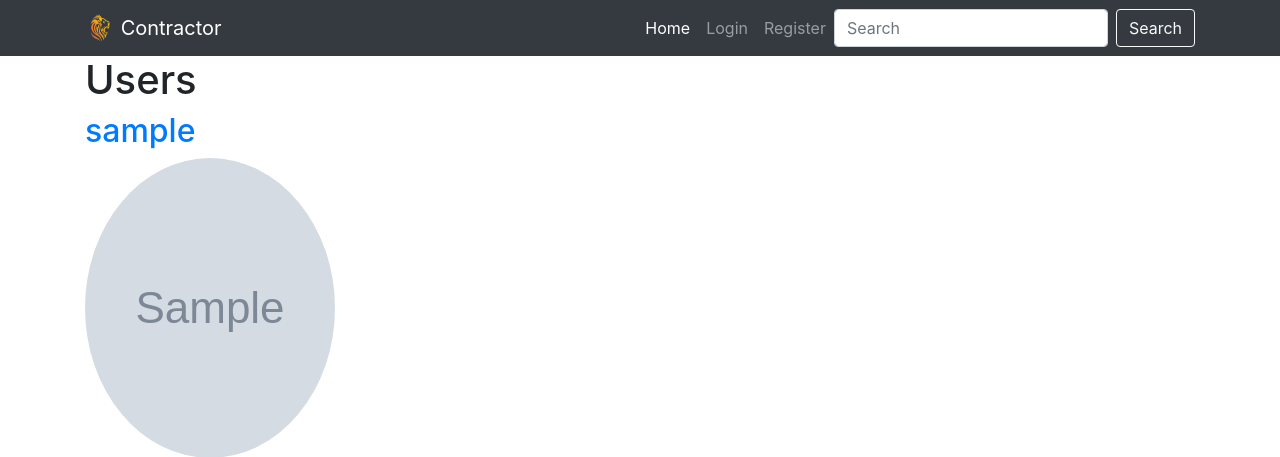
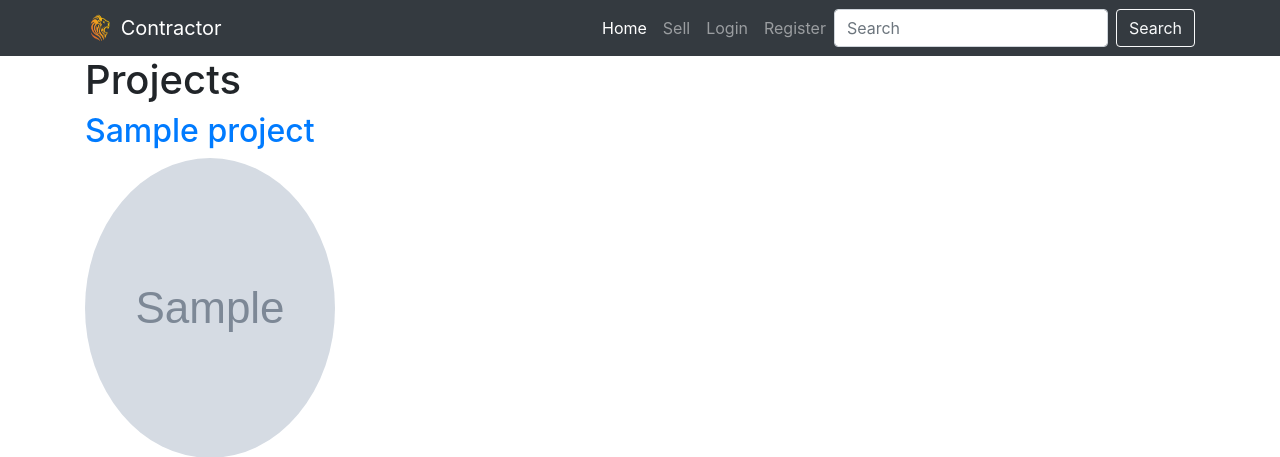
Before and after one commit to SamuelFolledo/Contractor, a Flask app: page / in a window 1280 px wide. Shown: the top 457 px of the page. Run offline with Flask 2, Linux system fonts and the light colour scheme; grey boxes marked "Sample" are stand-in pictures; a database or web service that is not in the repository returns one stand-in record (values such as "Sample title"); some libraries are stand-ins or nearby versions.

Commit message:
[big update] users have been updated to projects instead to correctly display the right information. [add] added a way to register which is still incomplete

```diff
--- a/app.py
+++ b/app.py
@@ -10,62 +10,85 @@ host = os.environ.get('MONGODB_URI', 'mongodb://localhost:27017/Contractor')
 client = MongoClient(host = f'{host}?retryWrites=false')
 db = client.get_default_database()
 users = db.users
+projects = db.projects
 
-current_user = {"username":"", "_id":""}
+current_user = {"_id":"", "username":""}
 
 @app.route('/')
-def users_index():
-    return render_template('users_index.html', current_user = current_user, users = users.find())
+def projects_index():
+    return render_template('projects_index.html', current_user = current_user, projects = projects.find())
 
-@app.route('/users/new') #NEW
-def users_new():
-    return render_template('users_new.html', current_user = current_user, user = {}, title = 'New User')
+########################################### USERS ###########################################
+@app.route('/user/new') #USER NEW
+def user_register():
+    return render_template('user_register.html', current_user = {}, title = 'New User')
 
-@app.route('/users', methods=['POST']) #SUBMIT
-def users_submit():
+@app.route('/user', methods=['POST']) #USER SUBMIT
+def user_submit():
     user = {
-        'user_name': request.form.get('user_name'),
-        'user_description': request.form.get('user_description'),
-        'user_rating': int(request.form.get('user_rating')),
-        'user_image': request.form.get('user_image'),
-        'user_linkedin': request.form.get('user_linkedin'),
-        'user_facebook': request.form.get('user_facebook'),
-        'user_github': request.form.get('user_github')
+        'user_username': request.form.get('user_username'),
+        'user_first_name': request.form.get('user_first_name'),
+        'user_last_name': request.form.get('user_last_name'),
+        'user_password': request.form.get('user_password'),
+        'user_confirm_password': request.form.get('user_confirm_password')
     }
     user_id = users.insert_one(user).inserted_id
-    return redirect(url_for('users_show', current_user = current_user, user_id = user_id))
+    current_user= {"_id":user_id, "username":user["user_username"]}
+    return redirect(url_for('projects_show', current_user = current_user, user_id = user_id))
 
-@app.route('/users/<user_id>') #SHOW
-def users_show(user_id):
-    user = users.find_one({'_id': ObjectId(user_id)})
-    return render_template('users_show.html', current_user = current_user, user = user)
 
-@app.route('/users/<user_id>/edit') #EDIT
-def users_edit(user_id):
-    user = users.find_one({'_id': ObjectId(user_id)})
-    return render_template('users_edit.html', current_user = current_user, user=user, title = 'Edit User')
 
-@app.route('/users/<user_id>', methods=['POST']) #Submit the UPDATED user
-def users_update(user_id):
-    updated_user = {
-        'user_name': request.form.get('user_name'),
-        'user_description': request.form.get('user_description'),
+
+########################################### PROJECTS ###########################################
+@app.route('/projects/new') #NEW
+def projects_new():
+    return render_template('projects_new.html', current_user = current_user, project = {}, title = 'New Project')
+
+@app.route('/projects', methods=['POST']) #SUBMIT
+def projects_submit():
+    project = {
+        'project_name': request.form.get('project_name'),
+        'project_description': request.form.get('project_description'),
+        'project_rating': int(request.form.get('project_rating')),
+        'project_image': request.form.get('project_image'),
+        'project_linkedin': request.form.get('project_linkedin'),
+        'project_facebook': request.form.get('project_facebook'),
+        'project_github': request.form.get('project_github')
+    }
+    project_id = projects.insert_one(project).inserted_id
+    return redirect(url_for('projects_show', current_user = current_user, project_id = project_id))
+
+@app.route('/projects/<project_id>') #SHOW
+def projects_show(project_id):
+    project = projects.find_one({'_id': ObjectId(project_id)})
+    return render_template('projects_show.html', current_user = current_user, project = project)
+
+@app.route('/projects/<project_id>/edit') #EDIT
+def projects_edit(project_id):
+    project = projects.find_one({'_id': ObjectId(project_id)})
+    return render_template('projects_edit.html', current_user = current_user, project=project, title = 'Edit project')
+
+@app.route('/projects/<project_id>', methods=['POST']) #Submit the UPDATED project
+def projects_update(project_id):
+    updated_project = {
+        'project_name': request.form.get('project_name'),
+        'project_description': request.form.get('project_description'),
         # 'videos': request.form.get('videos').split()
-        'user_rating': int(request.form.get('user_rating')),
-        'user_image': request.form.get('user_image'),
-        'user_linkedin': request.form.get('user_linkedin'),
-        'user_facebook': request.form.get('user_facebook'),
-        'user_github': request.form.get('user_github')
+        'project_rating': int(request.form.get('project_rating')),
+        'project_image': request.form.get('project_image'),
+        'project_linkedin': request.form.get('project_linkedin'),
+        'project_facebook': request.form.get('project_facebook'),
+        'project_github': request.form.get('project_github')
     }
-    users.update_one(
-        {'_id': ObjectId(user_id)},
-        {'$set': updated_user})
-    return redirect(url_for('users_show', current_user = current_user, user_id=user_id))
+    projects.update_one(
+        {'_id': ObjectId(project_id)},
+        {'$set': updated_project})
+    return redirect(url_for('projects_show', current_user = current_user, project_id=project_id))
 
-@app.route('/users/<user_id>/delete', methods=['POST']) #DELETE
-def users_delete(user_id):
-    users.delete_one({'_id': ObjectId(user_id)})
-    return redirect(url_for('users_index'))
+@app.route('/projects/<project_id>/delete', methods=['POST']) #DELETE
+def projects_delete(project_id):
+    projects.delete_one({'_id': ObjectId(project_id)})
+    return redirect(url_for('projects_index'))
 
 
 if __name__ == '__main__':
--- a/templates/partials/navbar.html
+++ b/templates/partials/navbar.html
@@ -20,6 +20,7 @@
                 <a class="nav-item active nav-link" id="link-home" href="/">Home
                     <span class="sr-only">(current)</span>
                 </a>
+                <a class="nav-item nav-link" id="navitem" href="/projects/new">Sell</a>
 
                 {% if current_user["_id"] != "" %}
                     <a class="nav-item nav-link" id="navitem" href="/cart/new">Cart</a>
@@ -39,8 +40,8 @@
                     </li>
 
                 {% else %}
-                    <a class="nav-item nav-link" id="navitem" href="/users/login">Login</a>
-                    <a class="nav-item nav-link" id="navitem" href="/users/new">Register</a>
+                    <a class="nav-item nav-link" id="navitem" href="/user/login">Login</a>
+                    <a class="nav-item nav-link" id="navitem" href="/user/new">Register</a>
                 {% endif %}
 
                 <form class="form-inline my-2 my-lg-0">
--- /dev/null
+++ b/templates/projects_index.html
@@ -0,0 +1,24 @@
+<!-- templates/projects_index.html -->
+{% extends 'base.html' %}
+
+{% block content %}
+    <h1>Projects</h1>
+
+    <div class='row'>
+        {% for project in projects %}
+            <div class='col-md-3'>
+                <h2>
+                    <a href='/projects/{{ project._id }}'>{{ project.project_name }}</a>
+                </h2>
+                {% if project.project_image is defined and project.project_image|length %}
+                    <a href=/projects/{{ project._id }}>
+                        <img class="rounded-circle img-fluid" src={{project.project_image}} style="width:250px; height:300px">
+                    </a>
+                {% endif %}
+                <button class="btn">Add To Favorites</button>
+                <small>{{ project.project_description }}</small>
+            </div>
+        {% endfor %}
+    </div>
+
+{% endblock %}
--- a/templates/users_index.html
+++ /dev/null
@@ -1,24 +0,0 @@
-<!-- templates/users_index.html -->
-{% extends 'base.html' %}
-
-{% block content %}
-    <h1>Users</h1>
-
-    <div class='row'>
-        {% for user in users %}
-            <div class='col-md-3'>
-                <h2>
-                    <a href='/users/{{ user._id }}'>{{ user.user_name }}</a>
-                </h2>
-                {% if user.user_image is defined and user.user_image|length %}
-                    <a href=/users/{{ user._id }}>
-                        <img class="rounded-circle img-fluid" src={{user.user_image}} style="width:250px; height:300px">
-                    </a>
-                {% endif %}
-                <button class="btn">Add To Favorites</button>
-                <small>{{ user.user_description }}</small>
-            </div>
-        {% endfor %}
-    </div>
-
-{% endblock %}
```
Also changed, not shown: templates/partials/projects_form.html (added, +54 -0 lines), templates/partials/users_form.html (deleted, +0 -53 lines), templates/projects_edit.html (renamed from templates/users_edit.html, +4 -4 lines), templates/projects_new.html (renamed from templates/users_new.html, +4 -4 lines), templates/projects_show.html (added, +47 -0 lines), templates/user_register.html (added, +47 -0 lines), templates/users_show.html (deleted, +0 -47 lines), templates/user_login.html (added).
